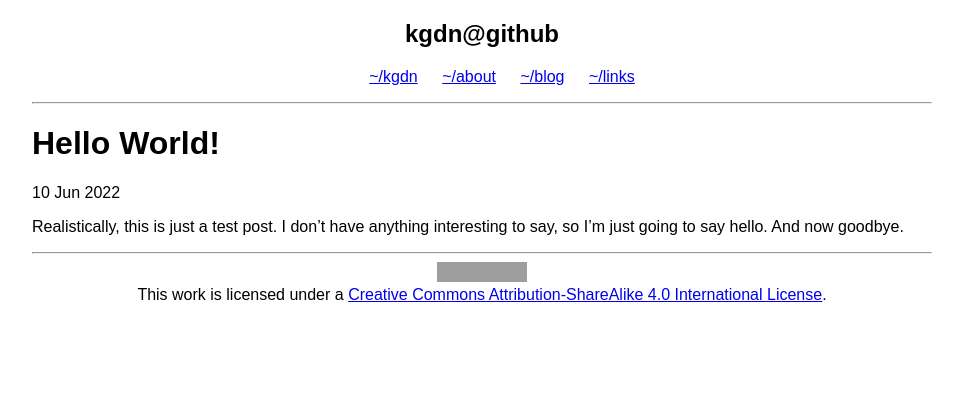
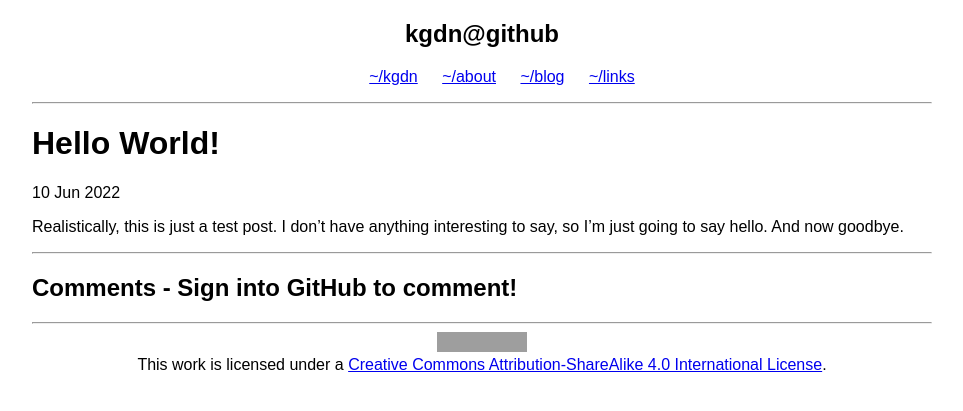
Before and after one commit to kgdn/kgdn.github.io, a Jekyll site: the page built from _posts/2022-06-10-hello-world.md, in a window 1280 px wide. Shown: the top 411 px of the page, without its empty margins (158-1121 px from the left). Built offline with Jekyll 4.4.1, drawn with Linux system fonts in a browser that asks for light colours; comment, search, counter and statistics services are not loaded; grey boxes are pictures that could not be loaded.

Commit message:
Update Utterances

```diff
--- a/_includes/utterances.html
+++ b/_includes/utterances.html
@@ -1,3 +1,5 @@
+<hr>
+<h2>Comments - Sign into GitHub to comment!</h2>
 <script src="https://utteranc.es/client.js"
         repo="kgdn/kgdn.github.io"
         issue-term="pathname"
```
